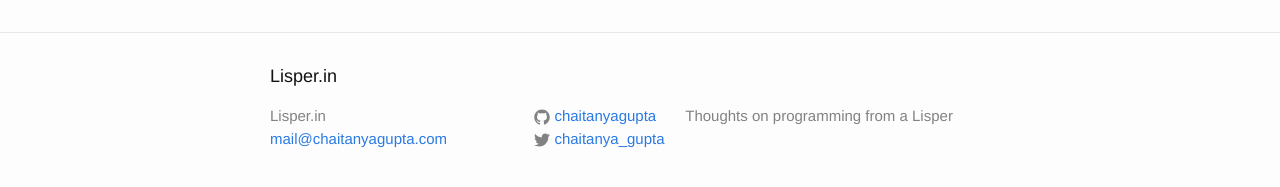
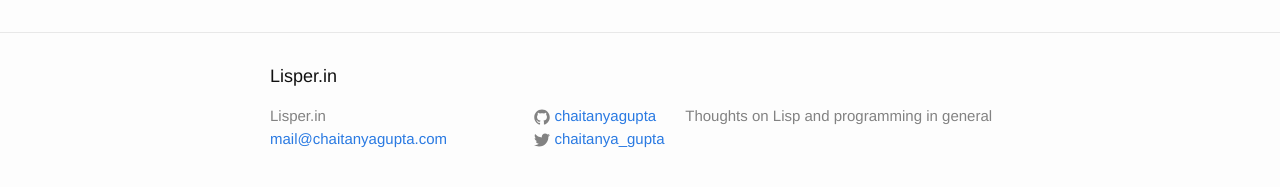
Before and after one commit to lisperin/lisperin.github.io, a Jekyll site: the page built from index.html, in a window 1280 px wide. Shown: the part 444-631 px from the top of the page. Built offline with Jekyll 4.4.1, drawn with Linux system fonts in a browser that asks for light colours; Markdown is read by kramdown in place of the engine named in the settings.

Commit message:
Update metadata

```diff
--- a/_config.yml
+++ b/_config.yml
@@ -1,7 +1,7 @@
 # Site settings
 title: Lisper.in
 email: mail@chaitanyagupta.com
-description: Thoughts on programming from a Lisper
+description: Thoughts on Lisp and programming in general
 baseurl: ""
 url: "http://lisper.in"
 twitter_username: chaitanya_gupta
```
Also changed, not shown: about.md (+1 -1 lines).
